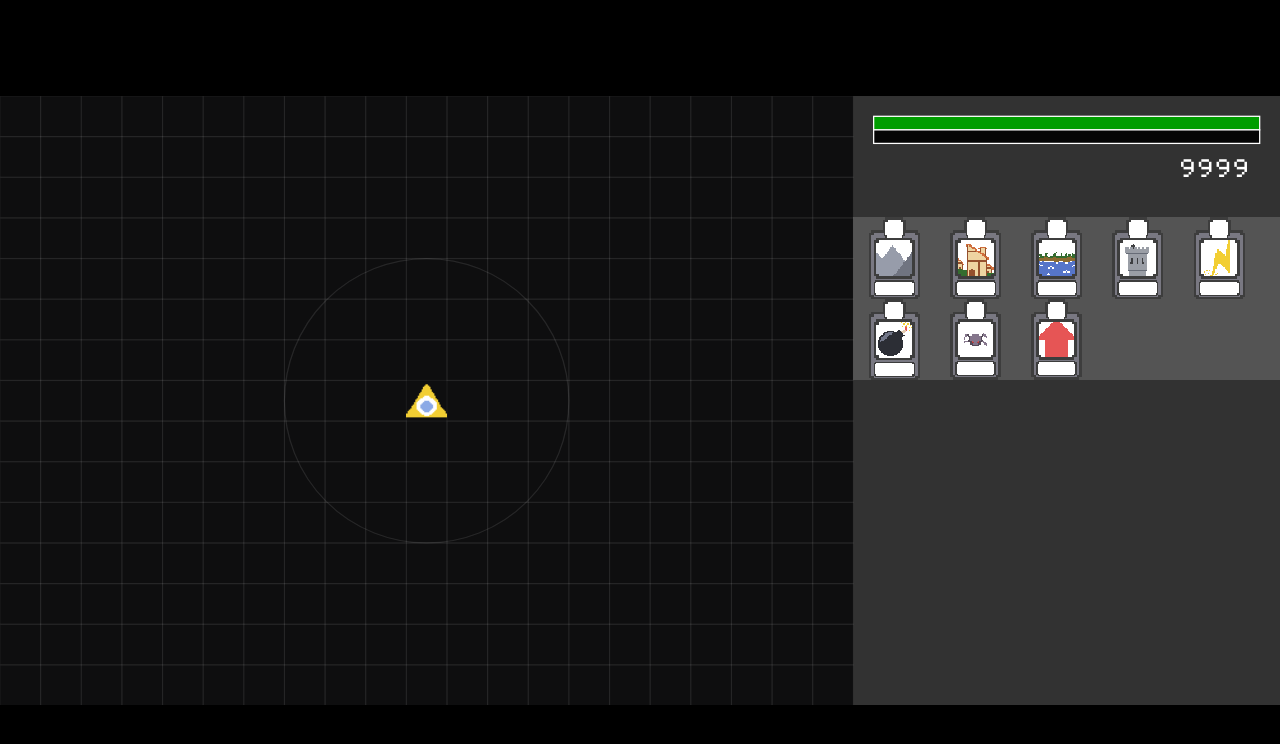
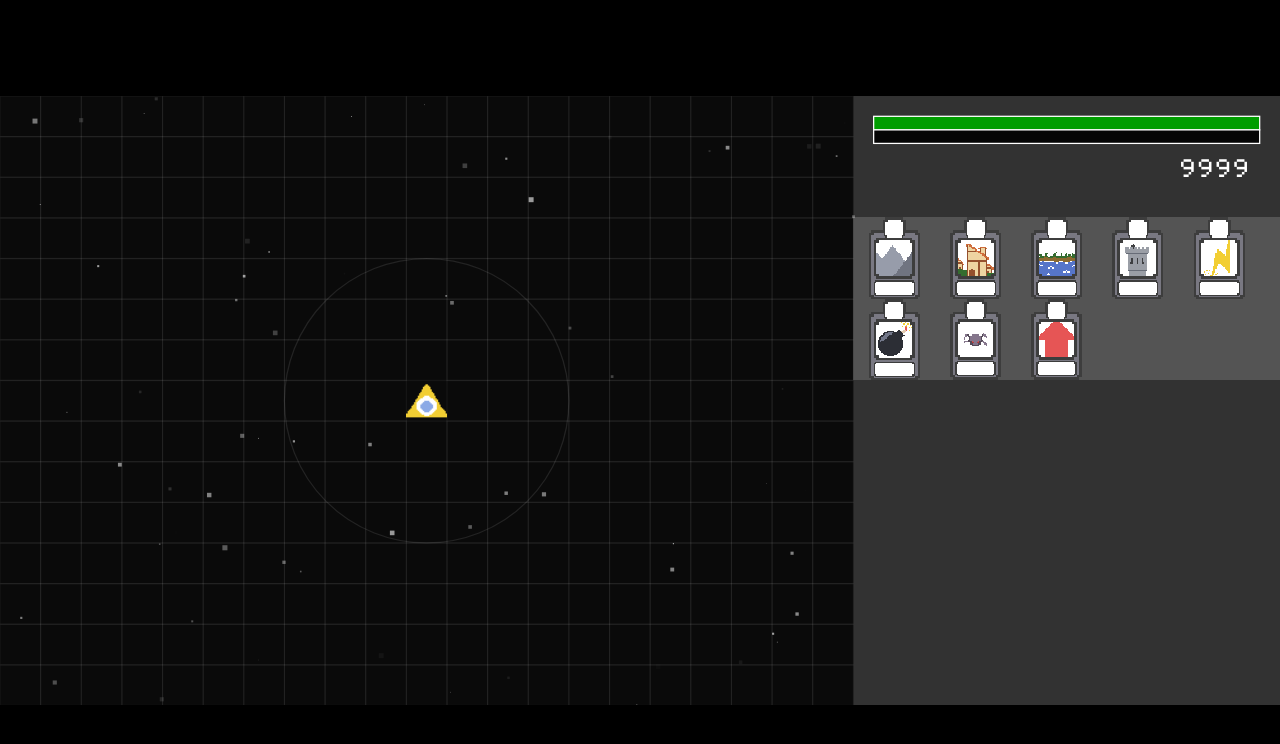
Before and after one commit to I-lander/GameProject, a plain HTML site: page index.html in a window 1280 px wide. Both pictures are taken after a click on the button "Start Game". Drawn offline with Linux system fonts and the light colour scheme.

Commit message:
add method to randomize the game background

```diff
--- a/UI/ScreenInit.js
+++ b/UI/ScreenInit.js
@@ -1,4 +1,4 @@
-import { tileMap, ctxScreen as ctx } from "../app.js";
+import { tileMap, ctxScreen as ctx, pixelUnit, gameScreen } from "../app.js";
 import { mapSizeX, mapSizeY } from "../level/map.js";
 
 const screenRatio = 2 / 3;
@@ -66,4 +66,54 @@ function drawSideScreenBackground(ctx, gameScreen, sideScreen) {
   ctx.restore();
 }
 
-export { screenInit, drawSideScreenBackground, marginTop, marginLeft };
+const stars = [];
+const maxStarts = 100;
+
+function drawBackGameBackground(ctx, gameScreen) {
+  ctx.save();
+  ctx.fillStyle = "rgba(10, 10, 10, 1)";
+  ctx.fillRect(0, 0, gameScreen.width, gameScreen.height);
+  ctx.restore();
+  if (stars.length < maxStarts) {
+    for (let i = 0; i < maxStarts; i++) {
+      generateStars();
+    }
+  }
+  drawStars(ctx);
+}
+
+function generateStars() {
+  const xStar = Math.random() * gameScreen.width;
+  const yStar = Math.random() * gameScreen.height;
+  const starSize = Math.random() * 4 * pixelUnit;
+  const brightness = Math.random() - 0.3;
+
+  stars.push({
+    xStar: xStar,
+    yStar: yStar,
+    starSize: starSize,
+    brightness: brightness,
+  });
+}
+
+function drawStars(ctx) {
+  for (let star = 0; star < stars.length; star++) {
+    ctx.save();
+    ctx.fillStyle = `rgba(250, 250, 250, ${stars[star].brightness})`;
+    ctx.fillRect(
+      stars[star].xStar,
+      stars[star].yStar,
+      stars[star].starSize,
+      stars[star].starSize
+    );
+    ctx.restore();
+  }
+}
+
+export {
+  screenInit,
+  drawSideScreenBackground,
+  drawBackGameBackground,
+  marginTop,
+  marginLeft,
+};
--- a/app.js
+++ b/app.js
@@ -5,7 +5,7 @@ import { drawMenu } from "./UI/card-creation.js";
 import { CARD_ELEMENTS, SOLID_ELEMENTS } from "./core/constants.js";
 import { possibilityForClick } from "./core/utils.js";
 import { marginLeft, marginTop } from "./UI/ScreenInit.js";
-import { screenInit, drawSideScreenBackground } from "./UI/ScreenInit.js";
+import { screenInit, drawSideScreenBackground, drawBackGameBackground } from "./UI/ScreenInit.js";
 import { Monster } from "./player/NPCs/monster.js";
 import { drawLifeBar, DrawDamage } from "./player/utils.js";
 import { mapSizeX, mapSizeY } from "./level/map.js";
@@ -101,6 +101,7 @@ let maxFPS = 90; // The maximum FPS we want to allow
 let speedFactor = 10;
 let delta = 0;
 let pauseDelta = 0;
+
 export { delta, pauseDelta };
 
 // Game Loop method use to create the animation
@@ -124,6 +125,7 @@ function animate(timestamp) {
   ctxScreen.clearRect(0, 0, canvasScreen.width, canvasScreen.height);
 
   drawSideScreenBackground(ctxScreen, gameScreen, sideScreen);
+  drawBackGameBackground(ctxScreen, gameScreen)
 
   tileMap.draw(ctxScreen); // draw the map
   const mainPlayer = tileMap.players[0]; // create a variable to make the player easiest to use
--- a/player/NPCs/monster.js
+++ b/player/NPCs/monster.js
@@ -89,7 +89,7 @@ export class Monster {
       this.radius
     );
 
-    if (timestamp >= this.lastFrame + 1000 / this.frameRate + pauseDelta) {
+    if (timestamp >= this.lastFrame + 1000 / this.frameRate) {
       this.frameX = this.frameX < horizontalFrame - 1 ? this.frameX + 1 : 0;
       this.lastFrame = timestamp;
     }
--- a/style.css
+++ b/style.css
@@ -24,10 +24,6 @@ body {
 canvas {
   display: block;
   position: fixed;
-}
-
-.canvasScreen {
-background-color: #3f3f443b;
 }
 
 .canvasMenu {
```
